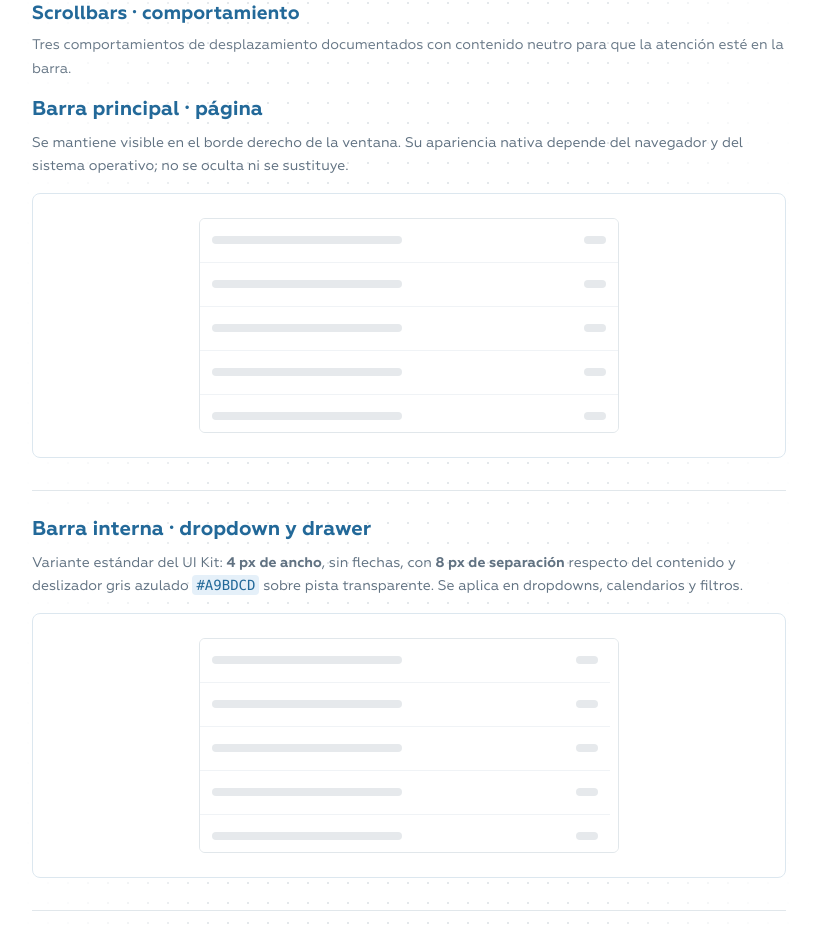
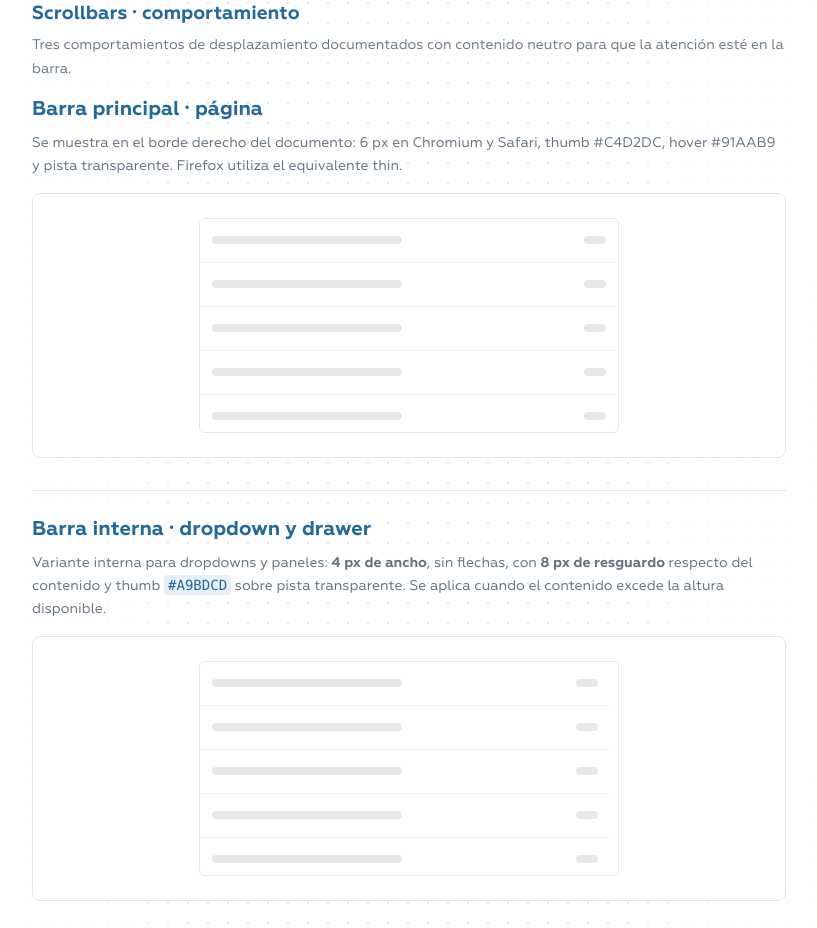
Before and after one commit to SantiagoM96/mlz-muni, a React (Vite) app: page /ui-kit-andy/fundamentos in a window 1280 px wide. Shown: the part 9389-10317 px from the top of the page, without its empty margins (252-1069 px from the left). Built offline with nearby package versions, Linux system fonts and the light colour scheme; a web font is replaced by a local one.

Commit message:
docs(ui-kit): align scrollbar descriptions with implementation

```diff
--- a/src/pages/andy-kit/AndyScrollbarGallery.tsx
+++ b/src/pages/andy-kit/AndyScrollbarGallery.tsx
@@ -14,12 +14,12 @@ export function AndyScrollbarGallery(){
  return <div className="andy-scrollbar-docs">
   <section className="andy-scrollbar-section">
    <h3>Barra principal · página</h3>
-   <p>Se mantiene visible en el borde derecho de la ventana. Su apariencia nativa depende del navegador y del sistema operativo; no se oculta ni se sustituye.</p>
+   <p>Se muestra en el borde derecho del documento: 6 px en Chromium y Safari, thumb #C4D2DC, hover #91AAB9 y pista transparente. Firefox utiliza el equivalente thin.</p>
    <div className="andy-scrollbar-frame"><ScrollPreview variant="page" title="Ejemplo de desplazamiento de página"/></div>
   </section>
   <section className="andy-scrollbar-section">
    <h3>Barra interna · dropdown y drawer</h3>
-   <p>Variante estándar del UI Kit: <strong>4 px de ancho</strong>, sin flechas, con <strong>8 px de separación</strong> respecto del contenido y deslizador gris azulado <code>#A9BDCD</code> sobre pista transparente. Se aplica en dropdowns, calendarios y filtros.</p>
+   <p>Variante interna para dropdowns y paneles: <strong>4 px de ancho</strong>, sin flechas, con <strong>8 px de resguardo</strong> respecto del contenido y thumb <code>#A9BDCD</code> sobre pista transparente. Se aplica cuando el contenido excede la altura disponible.</p>
    <div className="andy-scrollbar-frame"><ScrollPreview variant="dropdown" title="Ejemplo de desplazamiento interno"/></div>
   </section>
   <section className="andy-scrollbar-section">
```
